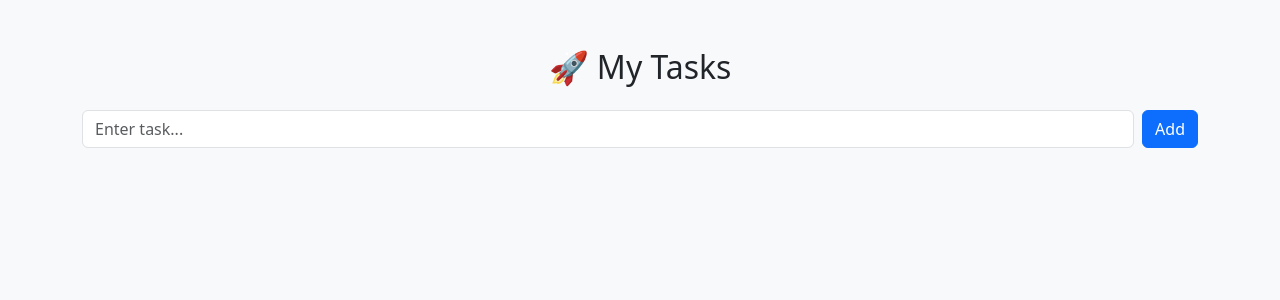
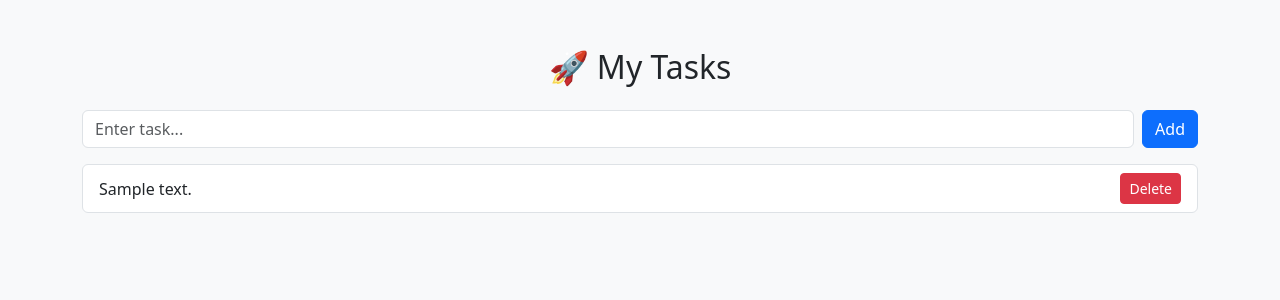
Before and after one commit to soundarya21112004/todo-web, a Flask app: page / in a window 1280 px wide. Shown: the top 300 px of the page. Run offline with Flask 3, Linux system fonts and the light colour scheme; tables that the repository leaves empty hold one stand-in row (values such as "Sample post").

Commit message:
modify index.html

```diff
--- a/app.py
+++ b/app.py
@@ -1,22 +1,41 @@
 from flask import Flask, render_template, request, redirect
+from flask_sqlalchemy import SQLAlchemy
 
 app = Flask(__name__)
 
-tasks = []
+# DB config
+app.config['SQLALCHEMY_DATABASE_URI'] = 'sqlite:///tasks.db'
+app.config['SQLALCHEMY_TRACK_MODIFICATIONS'] = False
+
+db = SQLAlchemy(app)
+
+# Table model
+class Task(db.Model):
+    id = db.Column(db.Integer, primary_key=True)
+    content = db.Column(db.String(200))
+
+# Create DB
+with app.app_context():
+    db.create_all()
 
 @app.route('/')
 def home():
+    tasks = Task.query.all()
     return render_template('index.html', tasks=tasks)
 
 @app.route('/add', methods=['POST'])
 def add():
-    task = request.form.get('task')
-    tasks.append(task)
+    task_content = request.form.get('task')
+    new_task = Task(content=task_content)
+    db.session.add(new_task)
+    db.session.commit()
     return redirect('/')
 
-@app.route('/delete/<int:index>')
-def delete(index):
-    tasks.pop(index)
+@app.route('/delete/<int:id>')
+def delete(id):
+    task = Task.query.get(id)
+    db.session.delete(task)
+    db.session.commit()
     return redirect('/')
 
 if __name__ == '__main__':
--- a/requirements.txt
+++ b/requirements.txt
@@ -1 +1,2 @@
 flask
+flask_sqlalchemy
--- a/templates/index.html
+++ b/templates/index.html
@@ -9,16 +9,28 @@
 <div class="container mt-5">
     <h2 class="text-center mb-4">🚀 My Tasks</h2>
 
+    <!-- Add Task Form -->
     <form action="/add" method="post" class="d-flex mb-3">
         <input type="text" name="task" class="form-control me-2" placeholder="Enter task..." required>
         <button class="btn btn-primary">Add</button>
     </form>
 
+    <!-- Task List -->
     <ul class="list-group">
         {% for task in tasks %}
-        <li class="list-group-item d-flex justify-content-between">
-            {{ task }}
-            <a href="/delete/{{ loop.index0 }}" class="btn btn-danger btn-sm">Delete</a>
+        <li class="list-group-item d-flex justify-content-between align-items-center">
+
+            <!-- Task Content -->
+            <span>{{ task.content }}</span>
+
+            <!-- Delete Button -->
+            <a href="/delete/{{ task.id }}" class="btn btn-danger btn-sm">Delete</a>
+
+        </li>
+        {% else %}
+        <!-- If no tasks -->
+        <li class="list-group-item text-center text-muted">
+            No tasks added yet 🚫
         </li>
         {% endfor %}
     </ul>
```
